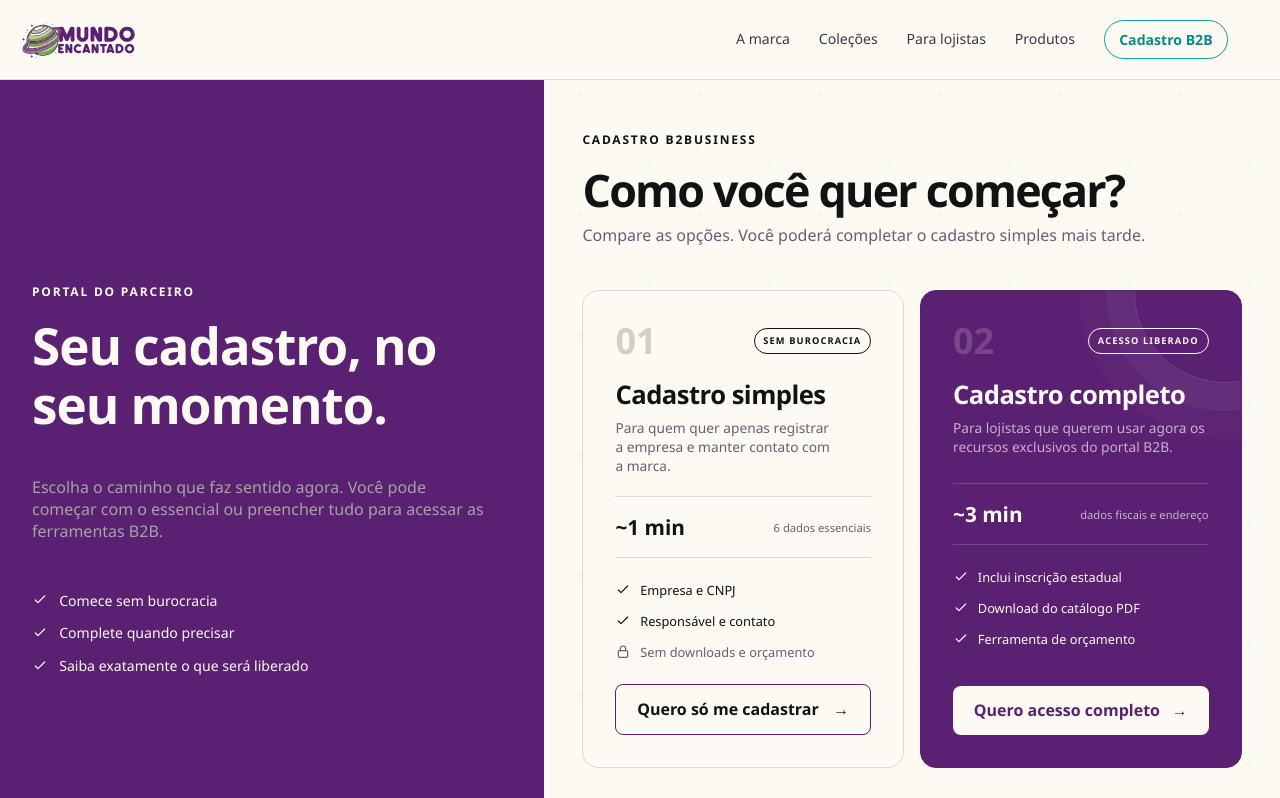
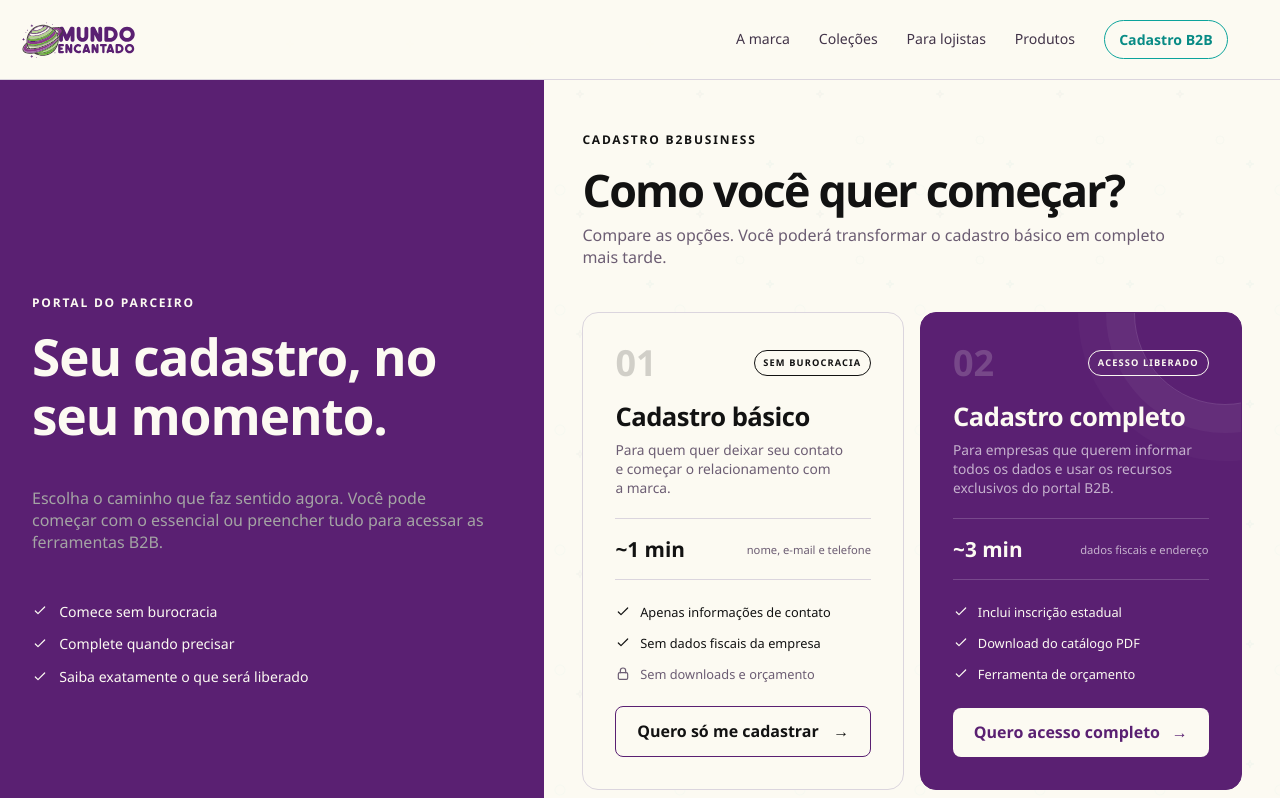
Before and after one commit to k2publicidade/grupogermano, a Next.js app: page /cadastro in a window 1280 px wide. Shown: the top 798 px of the page. Built offline with nearby package versions, Linux system fonts and the light colour scheme.

Commit message:
fix(cadastro-b2b): simplifica cadastro básico

```diff
--- a/app/(mundo-encantado)/cadastro/page.tsx
+++ b/app/(mundo-encantado)/cadastro/page.tsx
@@ -40,20 +40,20 @@ export default function SignupPage() {
 
   return <section className="auth-page">
     <div className="auth-aside"><p className="section-note">PORTAL DO PARCEIRO</p><h1>Seu cadastro, no seu momento.</h1><p>Escolha o caminho que faz sentido agora. Você pode começar com o essencial ou preencher tudo para acessar as ferramentas B2B.</p><div className="auth-benefits"><span><CheckIcon /> Comece sem burocracia</span><span><CheckIcon /> Complete quando precisar</span><span><CheckIcon /> Saiba exatamente o que será liberado</span></div></div>
-    <div className={`auth-form-wrap ${!level ? 'auth-form-wrap--choice' : ''}`}>{sent ? <div className="success-state"><span className="success-icon"><CheckIcon /></span><h2>Cadastro {level === 'completo' ? 'completo' : 'simples'} concluído.</h2><p>{level === 'completo' ? 'Seus dados completos foram recebidos e o download do catálogo já está liberado neste dispositivo.' : 'Seus dados essenciais foram recebidos. Complete o cadastro quando quiser liberar downloads e os demais acessos exclusivos.'}</p><Link href={level === 'completo' ? '/mundo-encantado/download' : '/catalogo'} className="button button--dark">{level === 'completo' ? 'Baixar catálogo' : 'Voltar ao catálogo'}</Link></div> : !level ?
+    <div className={`auth-form-wrap ${!level ? 'auth-form-wrap--choice' : ''}`}>{sent ? <div className="success-state"><span className="success-icon"><CheckIcon /></span><h2>Cadastro {level === 'completo' ? 'completo' : 'básico'} concluído.</h2><p>{level === 'completo' ? 'Seus dados completos foram recebidos e o download do catálogo já está liberado neste dispositivo.' : 'Seus dados de contato foram recebidos. Complete o cadastro quando quiser informar os dados da empresa e liberar os acessos exclusivos.'}</p><Link href={level === 'completo' ? '/mundo-encantado/download' : '/catalogo'} className="button button--dark">{level === 'completo' ? 'Baixar catálogo' : 'Voltar ao catálogo'}</Link></div> : !level ?
       <div className="registration-choice">
-        <div className="registration-choice__intro"><p className="section-note">CADASTRO B2BUSINESS</p><h2>Como você quer começar?</h2><p>Compare as opções. Você poderá completar o cadastro simples mais tarde.</p></div>
+        <div className="registration-choice__intro"><p className="section-note">CADASTRO B2BUSINESS</p><h2>Como você quer começar?</h2><p>Compare as opções. Você poderá transformar o cadastro básico em completo mais tarde.</p></div>
         <div className="registration-plans" aria-label="Opções de cadastro B2B">
           <article className="registration-plan registration-plan--simple">
             <div className="registration-plan__top"><span className="registration-plan__number">01</span><span className="registration-plan__tag">SEM BUROCRACIA</span></div>
-            <div><h3>Cadastro simples</h3><p>Para quem quer apenas registrar a empresa e manter contato com a marca.</p></div>
-            <div className="registration-plan__time"><strong>~1 min</strong><span>6 dados essenciais</span></div>
-            <ul><li><CheckIcon /> Empresa e CNPJ</li><li><CheckIcon /> Responsável e contato</li><li className="is-locked"><LockIcon /> Sem downloads e orçamento</li></ul>
+            <div><h3>Cadastro básico</h3><p>Para quem quer deixar seu contato e começar o relacionamento com a marca.</p></div>
+            <div className="registration-plan__time"><strong>~1 min</strong><span>nome, e-mail e telefone</span></div>
+            <ul><li><CheckIcon /> Apenas informações de contato</li><li><CheckIcon /> Sem dados fiscais da empresa</li><li className="is-locked"><LockIcon /> Sem downloads e orçamento</li></ul>
             <button type="button" className="button button--outline button--full" onClick={() => setLevel('basico')}>Quero só me cadastrar <span aria-hidden="true">→</span></button>
           </article>
           <article className="registration-plan registration-plan--complete">
             <div className="registration-plan__top"><span className="registration-plan__number">02</span><span className="registration-plan__tag">ACESSO LIBERADO</span></div>
-            <div><h3>Cadastro completo</h3><p>Para lojistas que querem usar agora os recursos exclusivos do portal B2B.</p></div>
+            <div><h3>Cadastro completo</h3><p>Para empresas que querem informar todos os dados e usar os recursos exclusivos do portal B2B.</p></div>
             <div className="registration-plan__time"><strong>~3 min</strong><span>dados fiscais e endereço</span></div>
             <ul><li><CheckIcon /> Inclui inscrição estadual</li><li><CheckIcon /> Download do catálogo PDF</li><li><CheckIcon /> Ferramenta de orçamento</li></ul>
             <button type="button" className="button button--dark button--full" onClick={() => setLevel('completo')}>Quero acesso completo <span aria-hidden="true">→</span></button>
@@ -62,23 +62,24 @@ export default function SignupPage() {
         <p className="registration-choice__footnote"><LockIcon /> Seus dados são usados somente para atendimento comercial.</p>
       </div> :
       <form className="signup-form" onSubmit={submit}>
-        <div className={`registration-selection registration-selection--${level}`}><div><span>VOCÊ ESCOLHEU</span><strong>Cadastro {level === 'completo' ? 'completo' : 'simples'}</strong><small>{level === 'completo' ? 'Libera catálogo PDF e orçamento' : 'Somente registro, sem liberar acessos'}</small></div><button type="button" onClick={() => { setError(''); setLevel(null); }}>Trocar opção</button></div>
-        <div><p className="section-note">ETAPA ÚNICA</p><h2>{level === 'completo' ? 'Complete os dados da empresa' : 'Conte o essencial sobre a empresa'}</h2><p>{level === 'completo' ? 'Todos os campos abaixo são necessários para liberar seu acesso.' : 'Poucos dados para concluir seu registro.'}</p></div>
+        <div className={`registration-selection registration-selection--${level}`}><div><span>VOCÊ ESCOLHEU</span><strong>Cadastro {level === 'completo' ? 'completo' : 'básico'}</strong><small>{level === 'completo' ? 'Todos os dados da empresa e acessos B2B' : 'Somente nome, e-mail e telefone'}</small></div><button type="button" onClick={() => { setError(''); setLevel(null); }}>Trocar opção</button></div>
+        <div><p className="section-note">ETAPA ÚNICA</p><h2>{level === 'completo' ? 'Complete os dados da empresa' : 'Informe seus dados de contato'}</h2><p>{level === 'completo' ? 'Preencha os dados cadastrais, fiscais e de contato para liberar seu acesso.' : 'Precisamos apenas das informações básicas para manter contato com você.'}</p></div>
         <input type="hidden" name="nivelCadastro" value={level} />
-        <div className="form-grid form-grid--2"><div className="field"><label htmlFor="razao">Razão social</label><input id="razao" name="razaoSocial" required autoComplete="organization" /></div><div className="field"><label htmlFor="cnpj">CNPJ</label><input id="cnpj" name="cnpj" placeholder="00.000.000/0000-00" required inputMode="numeric" /></div></div>
         {level === 'completo' && <>
+          <div><h3>Dados cadastrais</h3></div>
+          <div className="form-grid form-grid--2"><div className="field"><label htmlFor="razao">Razão social</label><input id="razao" name="razaoSocial" required autoComplete="organization" /></div><div className="field"><label htmlFor="cnpj">CNPJ</label><input id="cnpj" name="cnpj" placeholder="00.000.000/0000-00" required inputMode="numeric" /></div></div>
           <div className="form-grid form-grid--2"><div className="field"><label htmlFor="fantasia">Nome fantasia</label><input id="fantasia" name="nomeFantasia" required /></div><div className="field"><label htmlFor="ie">Inscrição estadual</label><input id="ie" name="inscricaoEstadual" required /></div></div>
           <div className="form-grid form-grid--2"><div className="field"><label htmlFor="segmento">Segmento</label><select id="segmento" name="segmento" required defaultValue=""><option value="" disabled>Selecione</option><option>Papelaria</option><option>Loja de presentes</option><option>Atacado / distribuição</option><option>Outro varejo</option></select></div><div className="field"><label htmlFor="cep">CEP</label><input id="cep" name="cep" required inputMode="numeric" autoComplete="postal-code" /></div></div>
           <div className="form-grid form-grid--2"><div className="field"><label htmlFor="endereco">Endereço</label><input id="endereco" name="endereco" required autoComplete="street-address" /></div><div className="field"><label htmlFor="numero">Número</label><input id="numero" name="numero" required /></div></div>
           <div className="form-grid form-grid--2"><div className="field"><label htmlFor="bairro">Bairro</label><input id="bairro" name="bairro" required /></div><div className="field"><label htmlFor="complemento">Complemento <span>(opcional)</span></label><input id="complemento" name="complemento" /></div></div>
           <div className="form-grid form-grid--2"><div className="field"><label htmlFor="cidade">Cidade</label><input id="cidade" name="cidade" required autoComplete="address-level2" /></div><div className="field"><label htmlFor="estado">UF</label><input id="estado" name="estado" required maxLength={2} placeholder="SP" autoComplete="address-level1" /></div></div>
         </>}
-        <hr /><div><h3>Responsável pela empresa</h3></div>
-        <div className="form-grid form-grid--2"><div className="field"><label htmlFor="responsavel">Nome</label><input id="responsavel" name="responsavel" required autoComplete="name" /></div><div className="field"><label htmlFor="cargo">Cargo {level === 'basico' && <span>(opcional)</span>}</label><input id="cargo" name="cargo" required={level === 'completo'} /></div></div>
-        <div className="form-grid form-grid--2"><div className="field"><label htmlFor="email-cadastro">E-mail profissional</label><input id="email-cadastro" name="email" type="email" required autoComplete="email" /></div><div className="field"><label htmlFor="telefone">WhatsApp</label><input id="telefone" name="telefone" type="tel" required autoComplete="tel" /></div></div>
-        <label className="checkbox"><input name="consentimento" value="aceito" type="checkbox" required /><span>Confirmo que represento a empresa informada e aceito o tratamento dos dados para atendimento comercial.</span></label>
+        {level === 'completo' && <hr />}<div><h3>{level === 'completo' ? 'Responsável pela empresa' : 'Seus dados básicos'}</h3></div>
+        <div className={`form-grid ${level === 'completo' ? 'form-grid--2' : ''}`}><div className="field"><label htmlFor="responsavel">Nome</label><input id="responsavel" name="responsavel" required autoComplete="name" /></div>{level === 'completo' && <div className="field"><label htmlFor="cargo">Cargo</label><input id="cargo" name="cargo" required /></div>}</div>
+        <div className="form-grid form-grid--2"><div className="field"><label htmlFor="email-cadastro">E-mail</label><input id="email-cadastro" name="email" type="email" required autoComplete="email" /></div><div className="field"><label htmlFor="telefone">Telefone / WhatsApp</label><input id="telefone" name="telefone" type="tel" required autoComplete="tel" /></div></div>
+        <label className="checkbox"><input name="consentimento" value="aceito" type="checkbox" required /><span>{level === 'completo' ? 'Confirmo que represento a empresa informada e aceito o tratamento dos dados para atendimento comercial.' : 'Aceito o tratamento dos meus dados para contato e atendimento comercial.'}</span></label>
         {level === 'basico' && <p className="registration-notice"><LockIcon /> Este cadastro não libera downloads nem orçamentos. Você poderá completá-lo depois.</p>}
-        {error && <p className="form-error" role="alert">{error}</p>}<button className="button button--dark button--full" type="submit" disabled={loading}>{loading ? 'Enviando…' : `Concluir cadastro ${level === 'completo' ? 'completo' : 'simples'}`} <LockIcon /></button>
+        {error && <p className="form-error" role="alert">{error}</p>}<button className="button button--dark button--full" type="submit" disabled={loading}>{loading ? 'Enviando…' : `Concluir cadastro ${level === 'completo' ? 'completo' : 'básico'}`} <LockIcon /></button>
       </form>}
     </div>
   </section>;
--- a/app/api/forms/route.ts
+++ b/app/api/forms/route.ts
@@ -8,10 +8,10 @@ const requiredFields: Record<string, string[]> = {
   'contato-corporativo': ['nome', 'empresa', 'email', 'mensagem'],
   revendedor: ['nome', 'whatsapp', 'email', 'cnpj', 'cidade', 'estado', 'segmento'],
   download: ['nome', 'whatsapp', 'email', 'empresa'],
-  cadastro: ['nivelCadastro', 'razaoSocial', 'cnpj', 'responsavel', 'email', 'telefone', 'consentimento'],
+  cadastro: ['nivelCadastro', 'responsavel', 'email', 'telefone', 'consentimento'],
 };
 
-const completeRegistrationFields = ['nomeFantasia', 'inscricaoEstadual', 'segmento', 'cep', 'endereco', 'numero', 'bairro', 'cidade', 'estado', 'cargo'];
+const completeRegistrationFields = ['razaoSocial', 'cnpj', 'nomeFantasia', 'inscricaoEstadual', 'segmento', 'cep', 'endereco', 'numero', 'bairro', 'cidade', 'estado', 'cargo'];
 
 export async function POST(request: Request) {
   const payload = await request.json().catch(() => null) as { form?: string; data?: Record<string, unknown> } | null;
```
